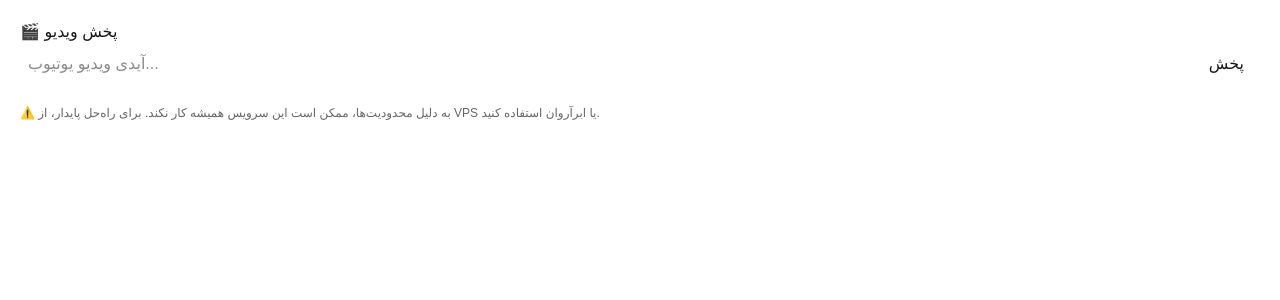
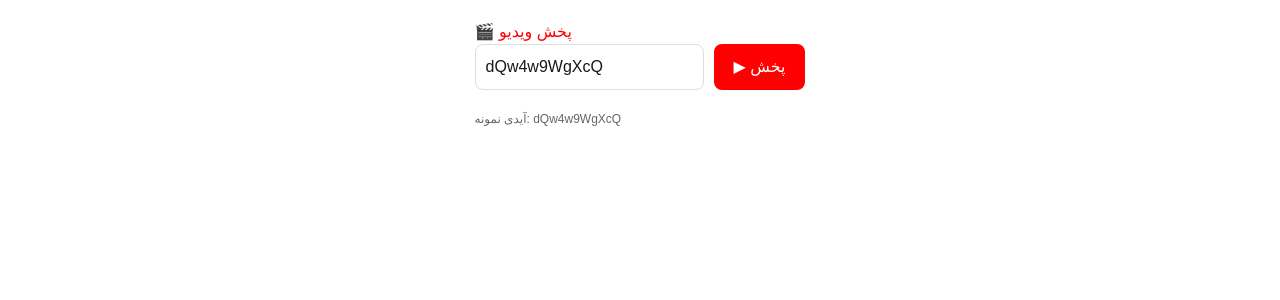
Before and after one commit to mohadesemrz/youtube-invidious, a Next.js app: page / in a window 1280 px wide. Shown: the top 300 px of the page. Built offline with nearby package versions, Linux system fonts and the light colour scheme.

Commit message:
Add proxy API to bypass CORS

```diff
--- /dev/null
+++ b/app/api/proxy/route.ts
@@ -0,0 +1,46 @@
+// app/api/proxy/route.ts
+import { NextRequest, NextResponse } from 'next/server';
+
+export async function GET(request: NextRequest) {
+  const searchParams = request.nextUrl.searchParams;
+  const videoId = searchParams.get('videoId');
+
+  if (!videoId) {
+    return NextResponse.json({ error: 'videoId required' }, { status: 400 });
+  }
+
+  try {
+    // استفاده از API جایگزین
+    const apiUrl = `https://pipedapi.kavin.rocks/streams/${videoId}`;
+
+    const response = await fetch(apiUrl, {
+      headers: {
+        'User-Agent': 'Mozilla/5.0 (Windows NT 10.0; Win64; x64) AppleWebKit/537.36'
+      }
+    });
+
+    const data = await response.json();
+
+    // اضافه کردن CORS headers
+    return NextResponse.json(data, {
+      headers: {
+        'Access-Control-Allow-Origin': '*',
+        'Access-Control-Allow-Methods': 'GET, POST, OPTIONS',
+        'Access-Control-Allow-Headers': 'Content-Type',
+      },
+    });
+  } catch (error) {
+    return NextResponse.json({ error: 'Failed to fetch' }, { status: 500 });
+  }
+}
+
+// برای درخواست OPTIONS
+export async function OPTIONS() {
+  return new NextResponse(null, {
+    headers: {
+      'Access-Control-Allow-Origin': '*',
+      'Access-Control-Allow-Methods': 'GET, POST, OPTIONS',
+      'Access-Control-Allow-Headers': 'Content-Type',
+    },
+  });
+}
--- a/app/page.tsx
+++ b/app/page.tsx
@@ -1,58 +1,86 @@
-// app/page.tsx
 'use client';
 
 import { useState } from 'react';
 
 export default function Home() {
-  const [videoId, setVideoId] = useState('');
+  const [videoId, setVideoId] = useState('dQw4w9WgXcQ');
   const [videoUrl, setVideoUrl] = useState('');
+  const [loading, setLoading] = useState(false);
   const [error, setError] = useState('');
 
   const loadVideo = async () => {
+    if (!videoId.trim()) return;
+
+    setLoading(true);
     setError('');
+    setVideoUrl('');
 
     try {
-      // استفاده از API های عمومی (ناپایدار)
-      const apiUrl = `https://pipedapi.kavin.rocks/streams/${videoId}`;
-      const response = await fetch(apiUrl);
+      // دریافت اطلاعات از API خودت (نه مستقیم)
+      const response = await fetch(`/api/proxy?videoId=${videoId}`);
       const data = await response.json();
 
       if (data.videoStreams && data.videoStreams.length > 0) {
-        setVideoUrl(data.videoStreams[0].url);
+        // پیدا کردن بهترین کیفیت
+        const bestQuality = data.videoStreams.find((s: any) =>
+          s.quality === '720p' || s.quality === '480p' || s.quality === '360p'
+        );
+        setVideoUrl(bestQuality?.url || data.videoStreams[0].url);
+      } else {
+        setError('ویدیو یافت نشد');
       }
-    } catch {
-      setError('خطا در دریافت ویدیو. ممکن است سرویس موقتاً در دسترس نباشد.');
+    } catch (err) {
+      setError('خطا در دریافت ویدیو');
+    } finally {
+      setLoading(false);
     }
   };
 
   return (
-    <div style={{ padding: '20px' }}>
-      <h1>🎬 پخش ویدیو</h1>
+    <div style={{ maxWidth: '800px', margin: '0 auto', padding: '20px' }}>
+      <h1 style={{ color: '#ff0000' }}>🎬 پخش ویدیو</h1>
 
       <div style={{ display: 'flex', gap: '10px', marginBottom: '20px' }}>
         <input
           type="text"
           value={videoId}
           onChange={(e) => setVideoId(e.target.value)}
-          placeholder="آیدی ویدیو یوتیوب..."
-          style={{ flex: 1, padding: '8px' }}
+          placeholder="آیدی ویدیو..."
+          style={{ flex: 1, padding: '10px', border: '1px solid #ddd', borderRadius: '8px' }}
         />
-        <button onClick={loadVideo} style={{ padding: '8px 16px' }}>
-          پخش
+        <button
+          onClick={loadVideo}
+          disabled={loading}
+          style={{
+            padding: '10px 20px',
+            backgroundColor: '#ff0000',
+            color: 'white',
+            border: 'none',
+            borderRadius: '8px',
+            cursor: 'pointer'
+          }}
+        >
+          {loading ? 'در حال دریافت...' : '▶ پخش'}
         </button>
       </div>
 
-      {error && <div style={{ color: 'red' }}>❌ {error}</div>}
+      {error && (
+        <div style={{ backgroundColor: '#ffebee', color: '#c62828', padding: '10px', borderRadius: '8px', marginBottom: '20px' }}>
+          ❌ {error}
+        </div>
+      )}
 
       {videoUrl && (
-        <video controls style={{ width: '100%', maxWidth: '800px' }}>
-          <source src={videoUrl} type="video/mp4" />
-        </video>
+        <video
+          controls
+          autoPlay
+          style={{ width: '100%', borderRadius: '12px' }}
+          src={videoUrl}
+        />
       )}
 
       <p style={{ marginTop: '20px', fontSize: '12px', color: '#666' }}>
-        ⚠️ به دلیل محدودیت‌ها، ممکن است این سرویس همیشه کار نکند.
-        برای راه‌حل پایدار، از VPS یا ابرآروان استفاده کنید.
+        آیدی نمونه: dQw4w9WgXcQ
       </p>
     </div>
   );
```
